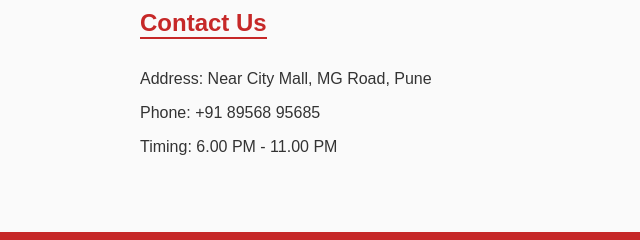
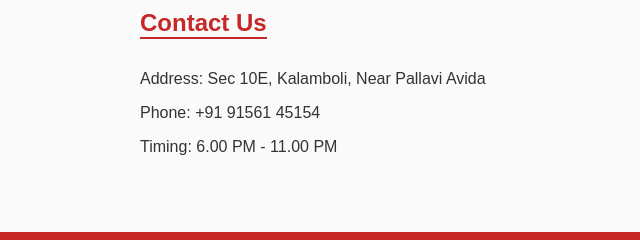
Before and after one commit to manavpawar287/RoyalChineseCorner, a plain HTML site: page index.html in a window 1280 px wide. Shown: the part 2363-2603 px from the top of the page, 0-640 px from the left. Drawn offline with Linux system fonts and the light colour scheme.

Commit message:
index.html

```diff
--- a/index.html
+++ b/index.html
@@ -101,8 +101,8 @@
     </section>
     <section id="contact">
         <h2>Contact Us</h2>
-        <p>Address: Near City Mall, MG Road, Pune</p>
-        <p>Phone: +91 89568 95685</p>
+        <p>Address: Sec 10E, Kalamboli, Near Pallavi Avida</p>
+        <p>Phone: +91 91561 45154</p>
         <p>Timing: 6.00 PM - 11.00 PM</p>
     </section>
     <footer>
```
